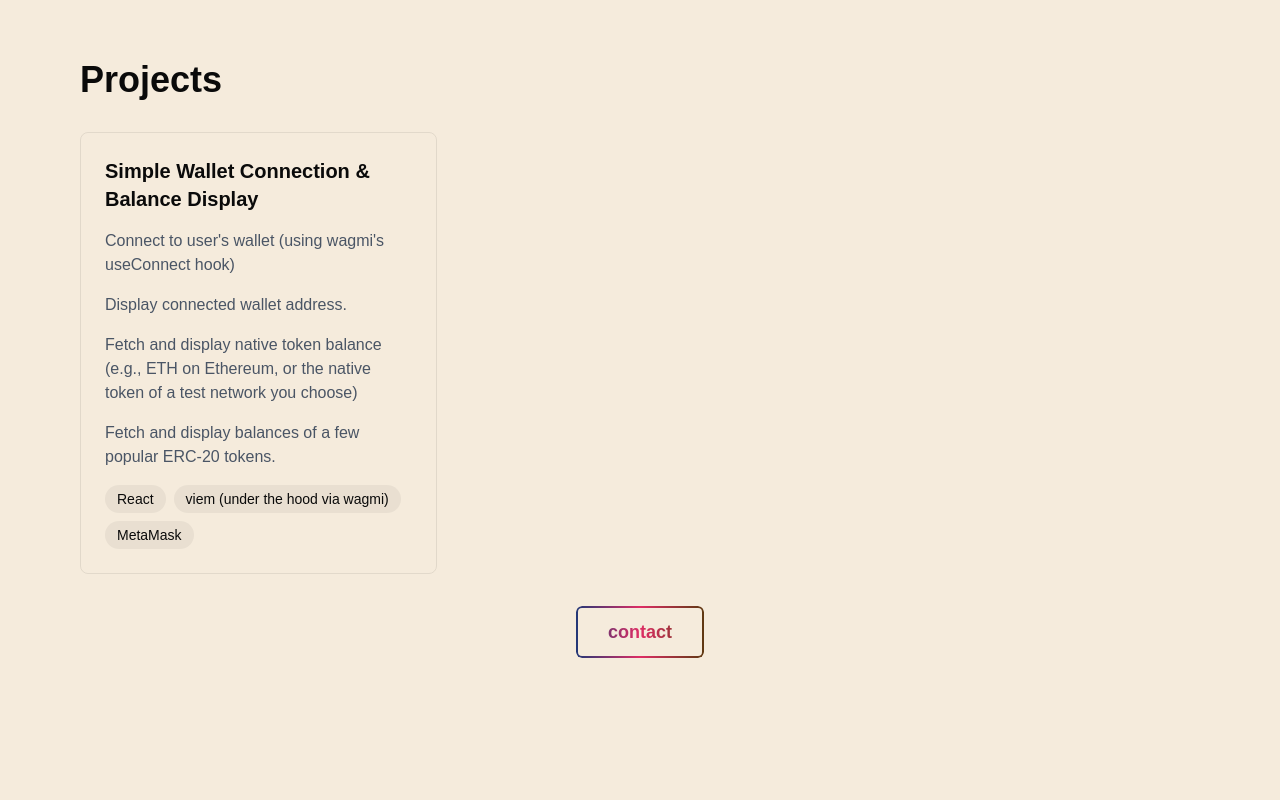
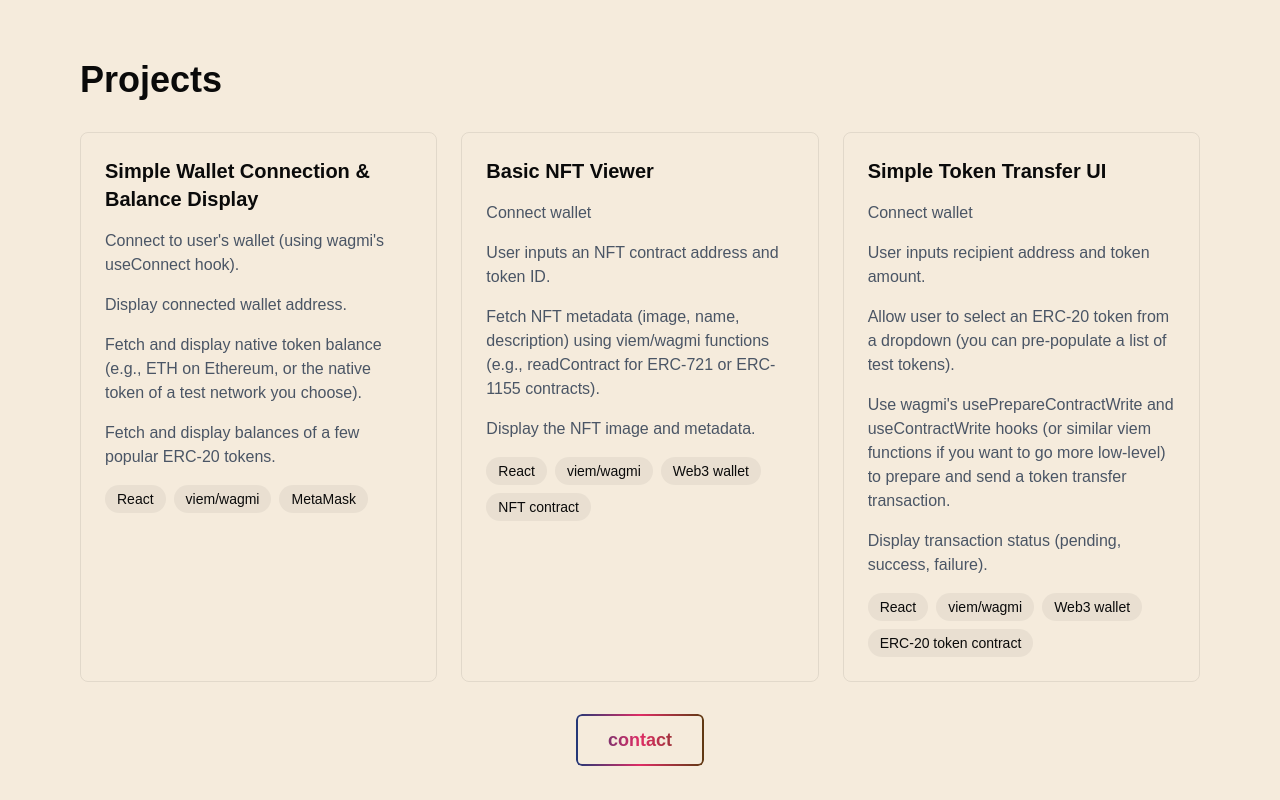
Before and after one commit to gala1234/website, a Next.js app: page / in a window 1280 px wide. Shown: the part 1620-2420 px from the top of the page. Built offline with nearby package versions, Linux system fonts and the light colour scheme.

Commit message:
more projects copy

```diff
--- a/src/components/sections/ProjectsSection.tsx
+++ b/src/components/sections/ProjectsSection.tsx
@@ -21,7 +21,7 @@ export default function ProjectsSection() {
             key={index}
             title={project.title}
             description={project.description}
-            technologies={projectsContent.technologies}
+            technologies={project.technologies}
           />
         ))}
       </div>
--- a/src/constants/projects.ts
+++ b/src/constants/projects.ts
@@ -5,10 +5,37 @@ export const projectsContent = {
       {
         title: 'Simple Wallet Connection & Balance Display',
         description: [
-          "Connect to user's wallet (using wagmi's useConnect hook)",
+          "Connect to user's wallet (using wagmi's useConnect hook).",
           'Display connected wallet address.',
-          'Fetch and display native token balance (e.g., ETH on Ethereum, or the native token of a test network you choose)',
+          'Fetch and display native token balance (e.g., ETH on Ethereum, or the native token of a test network you choose).',
           'Fetch and display balances of a few popular ERC-20 tokens.',
+        ],
+        technologies: ['React', 'viem/wagmi', 'MetaMask'],
+      },
+      {
+        title: 'Basic NFT Viewer',
+        description: [
+          'Connect wallet',
+          'User inputs an NFT contract address and token ID.',
+          'Fetch NFT metadata (image, name, description) using viem/wagmi functions (e.g., readContract for ERC-721 or ERC-1155 contracts).',
+          'Display the NFT image and metadata.',
+        ],
+        technologies: ['React', 'viem/wagmi', 'Web3 wallet', 'NFT contract'],
+      },
+      {
+        title: 'Simple Token Transfer UI',
+        description: [
+          'Connect wallet',
+          'User inputs recipient address and token amount.',
+          'Allow user to select an ERC-20 token from a dropdown (you can pre-populate a list of test tokens).',
+          "Use wagmi's usePrepareContractWrite and useContractWrite hooks (or similar viem functions if you want to go more low-level) to prepare and send a token transfer transaction.",
+          'Display transaction status (pending, success, failure).',
+        ],
+        technologies: [
+          'React',
+          'viem/wagmi',
+          'Web3 wallet',
+          'ERC-20 token contract',
         ],
       },
     ],
@@ -19,13 +46,39 @@ export const projectsContent = {
       {
         title: 'Conexión de billetera y visualización de saldo',
         description: [
-          'Conecta a la billetera del usuario (utilizando el hook useConnect de wagmi)',
+          'Conecta a la billetera del usuario (utilizando el hook useConnect de wagmi).',
           'Muestra la dirección de la billetera conectada.',
-          'Obtiene y muestra el saldo de la moneda base (por ejemplo, ETH en Ethereum, o el token nativo de una red de prueba que elijas)',
+          'Obtiene y muestra el saldo de la moneda base (por ejemplo, ETH en Ethereum, o el token nativo de una red de prueba que elijas).',
           'Obtiene y muestra los saldos de algunos de los tokens ERC-20 más populares.',
+        ],
+        technologies: ['React', 'viem/wagmi', 'MetaMask'],
+      },
+      {
+        title: 'Visualizador básico de NFT',
+        description: [
+          'Conecta la billetera',
+          'El usuario ingresa una dirección de contrato de NFT y un ID de token.',
+          'Obtiene los metadatos del NFT (imagen, nombre, descripción) utilizando funciones de viem/wagmi (por ejemplo, readContract para contratos ERC-721 o ERC-1155).',
+          'Muestra la imagen y los metadatos del NFT.',
+        ],
+        technologies: ['React', 'viem/wagmi', 'Web3 wallet', 'NFT contract'],
+      },
+      {
+        title: 'Interfaz de transferencia de tokens básica',
+        description: [
+          'Conecta la billetera',
+          'El usuario ingresa una dirección de destinatario y una cantidad de tokens.',
+          'Permite al usuario seleccionar un token ERC-20 de un menú desplegable (puedes pre-cargar una lista de tokens de prueba).',
+          'Utiliza los hooks usePrepareContractWrite y useContractWrite de wagmi (o funciones viem similares si quieres ir más bajo nivel) para preparar y enviar una transacción de transferencia de tokens.',
+          'Muestra el estado de la transacción (pendiente, éxito, fallo).',
+        ],
+        technologies: [
+          'React',
+          'viem/wagmi',
+          'Web3 wallet',
+          'ERC-20 token contract',
         ],
       },
     ],
   },
-  technologies: ['React', 'viem (under the hood via wagmi)', 'MetaMask'],
 };
```
